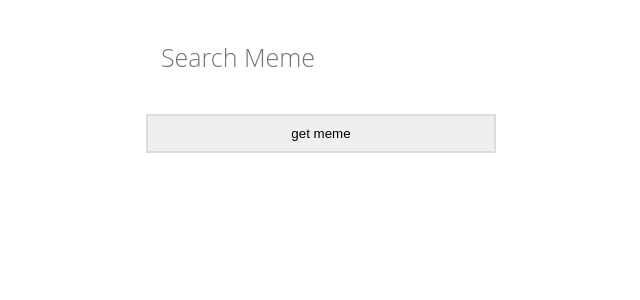
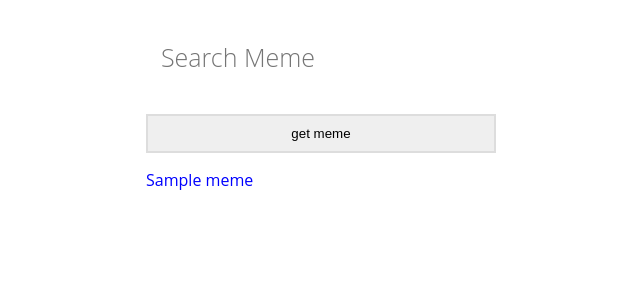
Before and after one commit to airgalvez/team-project, a Node server app: template views/home.ejs in a window 1280 px wide. Shown: the top 300 px of the page, without its empty margins (94-734 px from the left). Run offline with Node 20, Linux system fonts and the light colour scheme; the template is opened without the code that fills it: most values are stand-ins (such as "Sample title", 1, 10 or a date in 2020).

Commit message:
updated home

```diff
--- a/views/home.ejs
+++ b/views/home.ejs
@@ -10,10 +10,16 @@
 <body>
     <div class="container">
         <form action="/" method="POST">
-            <input name="Meme" class="ghost-input" type="text" placeholder="Search Meme">
+            <input name="meme" class="ghost-input" type="text" placeholder="Search Meme">
             <input class="ghost-button" type="submit" value="get meme">
         </form>
     </div>
 
+    <% if(error){ %>
+        <p><%= error %></p>
+    <% } else { %>
+        <p><%= meme %></p>
+    <% } %>
+
 </body>
 </html>
```
